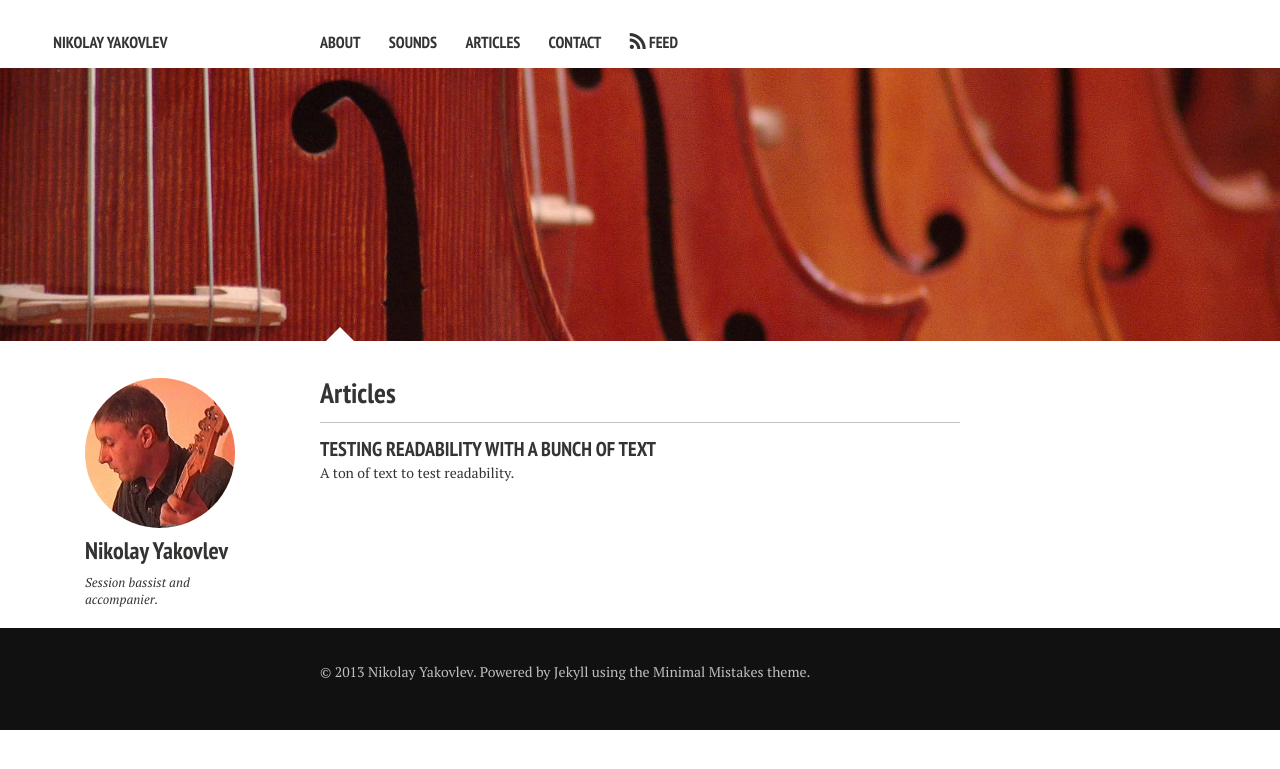
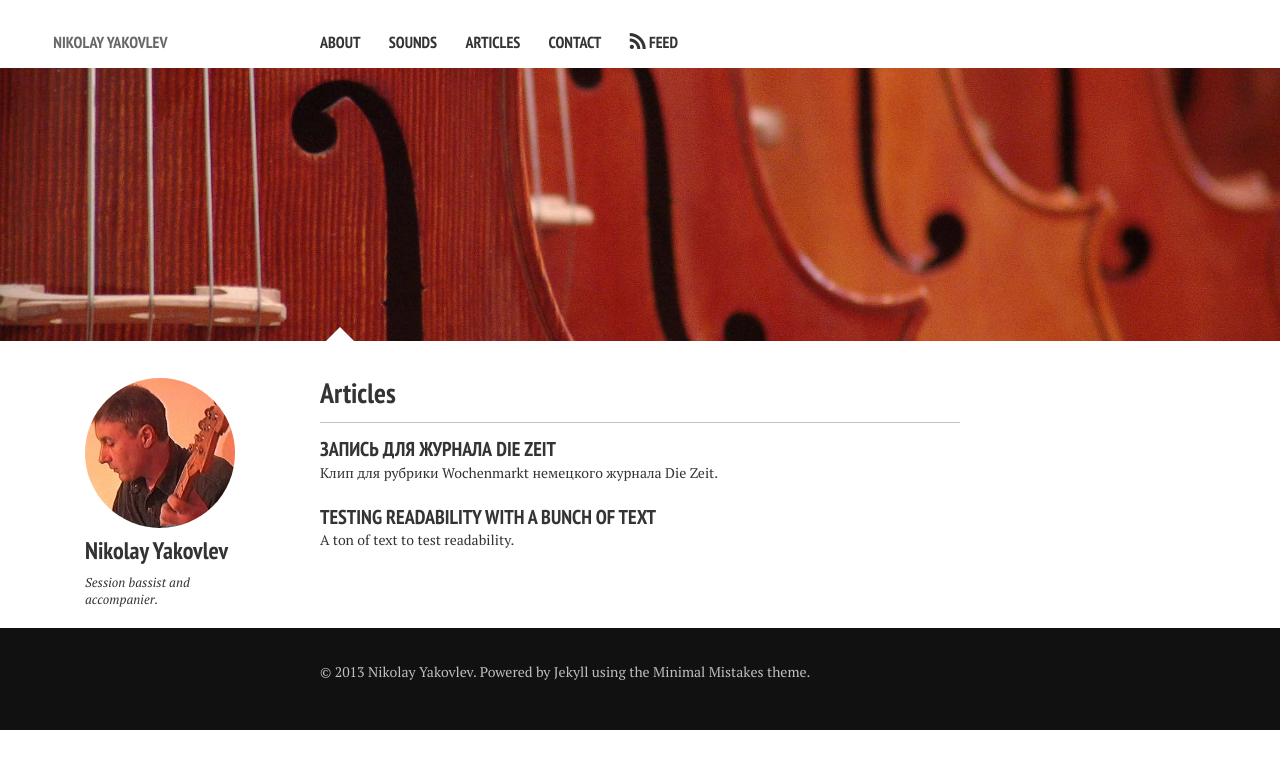
Before and after one commit to yallie/doublebass.ru, a Jekyll site: the page built from index.md, in a window 1280 px wide. Shown: the top 769 px of the page. Built offline with Jekyll 4.4.1, drawn with Linux system fonts in a browser that asks for light colours; nearby versions of some CDN libraries.

Commit message:
Added Wochenmarkt blog post.

```diff
--- a/_config.yml
+++ b/_config.yml
@@ -2,7 +2,7 @@
 tagline:          Session bassist
 description:      Doublebass, fretted and fretless electric basses
 #Comment out url when working locally to resolve base urls correctly
-url:              http://doublebass.ru
+#url:              http://doublebass.ru
 
 # Owner/author information
 owner:
--- /dev/null
+++ b/_posts/2013-09-02-wochenmarkt.md
@@ -0,0 +1,19 @@
+---
+layout: post
+title: "Запись для журнала Die Zeit"
+tagline: "Телевизионный ролик для рубрики Wochenmarkt."
+description: "Клип для рубрики Wochenmarkt немецкого журнала Die Zeit."
+category: articles
+tags: [TV, projects, clips, Die Zeit Magazin]
+image:
+  feature: Zeit_de.jpg
+  credit: Die Zeit Magazin
+  creditlink: http://www.zeit.de
+---
+
+Немецкий журнал Die Zeit Magazin[^1] опубликовал в своем iPad-выпуске вот такой клип.
+Звуковую дорожку записали мы с Костей Негодаевым:
+
+<iframe width="420" height="315" src="//www.youtube.com/embed/zspk0mP-r3c" frameborder="0" allowfullscreen=""></iframe>
+
+[^1]: Сетевая версия журнала: [Die Zeit Online](http://www.zeit.de)
```
Also changed, not shown: images/Zeit_de.jpg (added).
